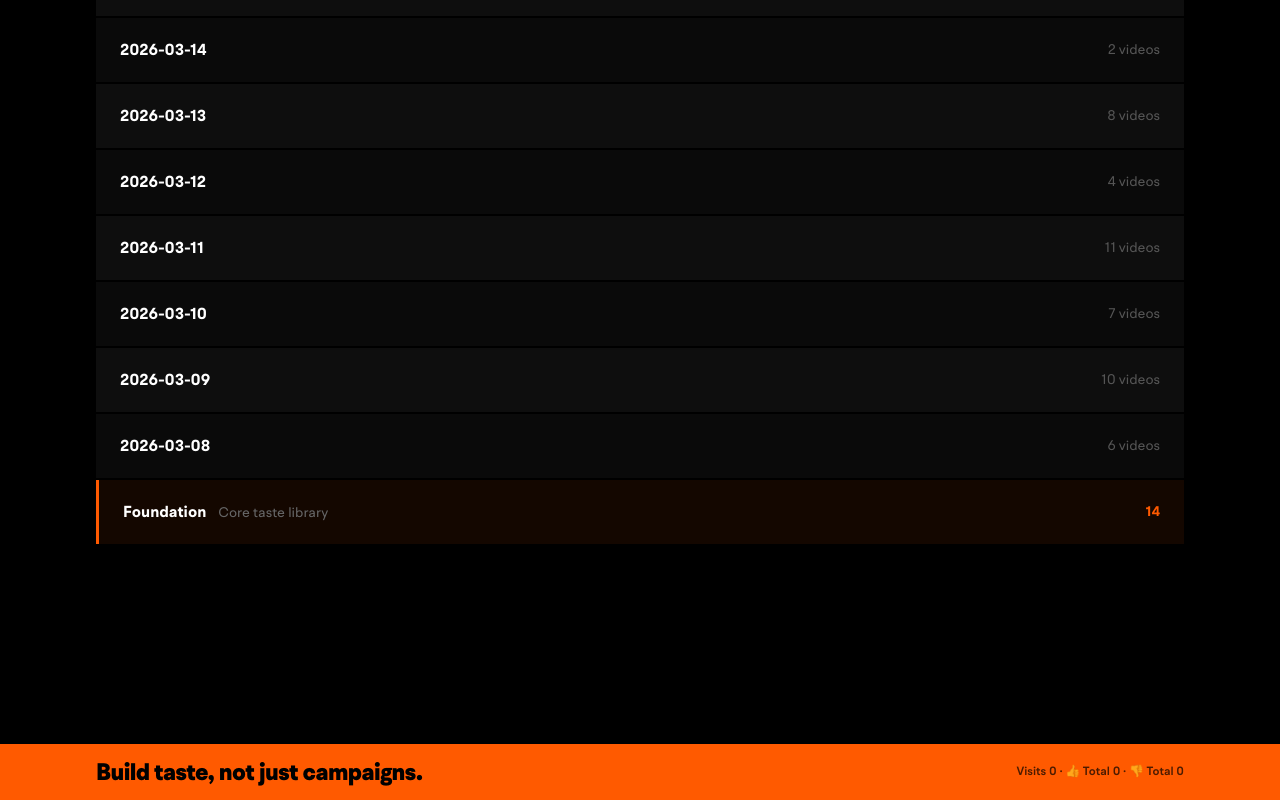
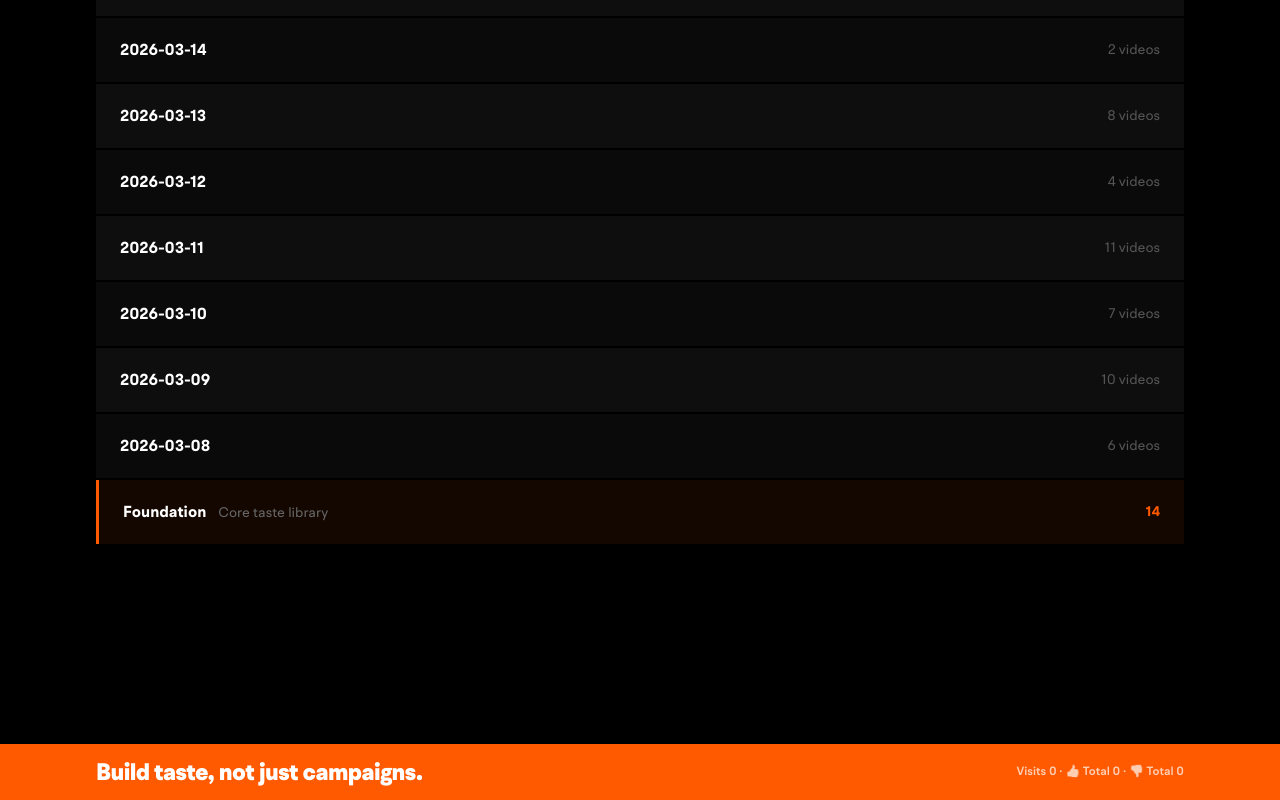
Before and after one commit to kylelinger/yt-inspo-web, a Next.js app: page /archive in a window 1280 px wide. Shown: the part 291-1091 px from the top of the page. Built offline with nearby package versions, Linux system fonts and the light colour scheme; no server answers; the database is empty.

Commit message:
style: white text on accent bars + white thumbs icons

```diff
--- a/src/app/layout.tsx
+++ b/src/app/layout.tsx
@@ -67,7 +67,7 @@ export default async function RootLayout({
           </div>
           <div className="section-full section-accent min-h-14">
             <div className="section-inner h-full flex flex-col sm:flex-row items-center justify-between gap-3 sm:gap-0 py-3 sm:py-0 sm:h-14">
-              <h2 className="text-sm sm:text-2xl font-black tracking-tight text-black text-center sm:text-left leading-tight">
+              <h2 className="text-sm sm:text-2xl font-black tracking-tight text-white text-center sm:text-left leading-tight">
                 Build taste, not just campaigns.
               </h2>
               <FooterStats initialLang={lang} />
--- a/src/app/page.tsx
+++ b/src/app/page.tsx
@@ -39,9 +39,9 @@ export default async function Home() {
               { num: "10:00", label: tr(lang, "Daily", "日更") },
               { num: "4", label: tr(lang, "Lanes", "赛道") },
             ].map((stat, i) => (
-              <div key={stat.label} className="flex items-center gap-1.5 sm:gap-2" style={{ borderLeft: i > 0 ? "1px solid rgba(0,0,0,0.15)" : "none", paddingLeft: i > 0 ? "0.75rem" : "0" }}>
-                <span className="text-base font-black text-black sm:text-lg">{stat.num}</span>
-                <span className="text-xs font-bold uppercase tracking-wider text-black/50 sm:text-sm">{stat.label}</span>
+              <div key={stat.label} className="flex items-center gap-1.5 sm:gap-2" style={{ borderLeft: i > 0 ? "1px solid rgba(255,255,255,0.2)" : "none", paddingLeft: i > 0 ? "0.75rem" : "0" }}>
+                <span className="text-base font-black text-white sm:text-lg">{stat.num}</span>
+                <span className="text-xs font-bold uppercase tracking-wider text-white/60 sm:text-sm">{stat.label}</span>
               </div>
             ))}
           </div>
--- a/src/components/FooterStats.tsx
+++ b/src/components/FooterStats.tsx
@@ -35,8 +35,8 @@ export default function FooterStats({ initialLang = "us" }: { initialLang?: Lang
   }, [counts]);
 
   return (
-    <div className="text-[11px] sm:text-xs font-semibold text-black/70 text-center sm:text-right leading-relaxed">
-      {tr(lang, "Visits", "访问量")} {visits} · 👍 {tr(lang, "Total", "总量")} {up} · 👎 {tr(lang, "Total", "总量")} {down}
+    <div className="text-[11px] sm:text-xs font-semibold text-white/70 text-center sm:text-right leading-relaxed">
+      {tr(lang, "Visits", "访问量")} {visits} · <span className="inline-block" style={{ filter: "grayscale(1) brightness(10)" }}>👍</span> {tr(lang, "Total", "总量")} {up} · <span className="inline-block" style={{ filter: "grayscale(1) brightness(10)" }}>👎</span> {tr(lang, "Total", "总量")} {down}
     </div>
   );
 }
```
